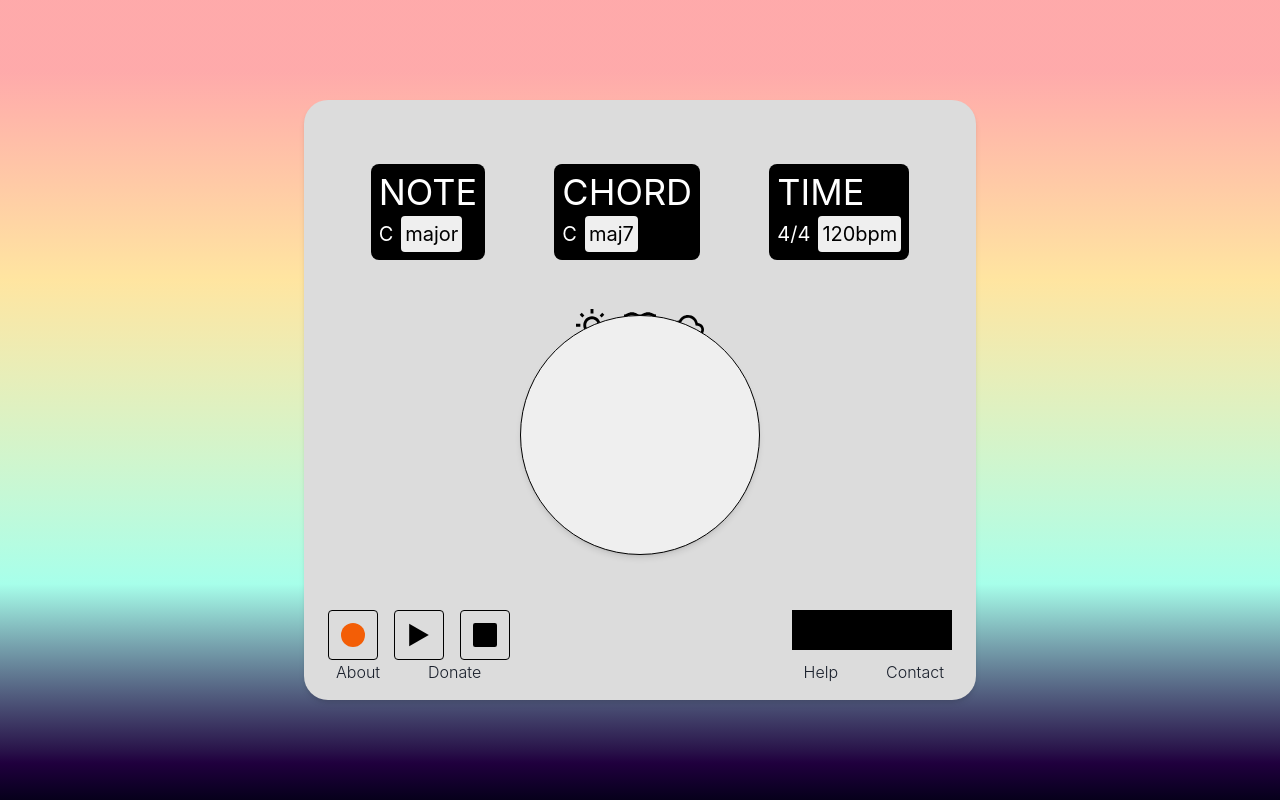
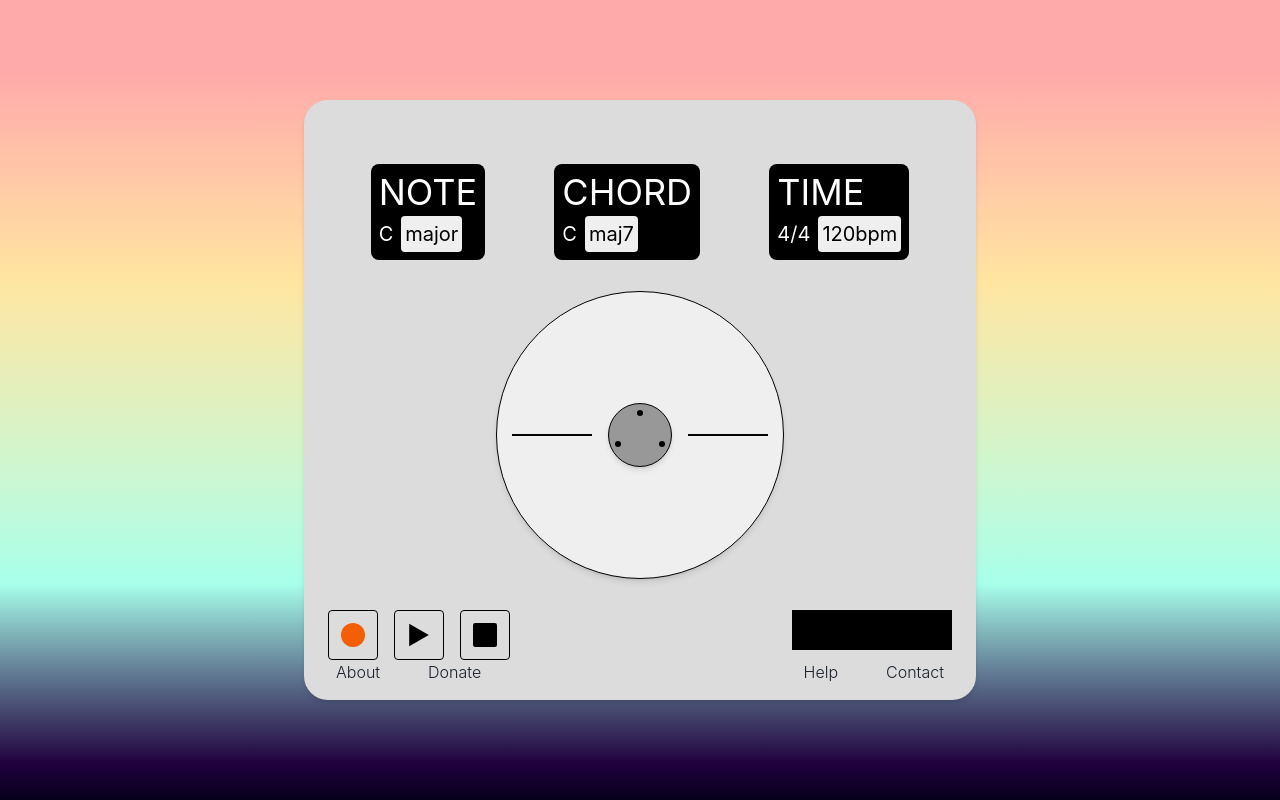
Before and after one commit to dizzyjaguar/improvEar, a React (Vite) app: page /player in a window 1280 px wide. Built offline with nearby package versions, Linux system fonts and the light colour scheme.

Commit message:
Added tape spinner

```diff
--- /dev/null
+++ b/src/components/TapeSpinner/index.tsx
@@ -0,0 +1,30 @@
+export default function TapeSpinner() {
+    return (
+      <>
+      <div className={`w-20 h-[1.5px] border-1px bg-[#000000] mr-4`}>
+
+</div>
+        <div
+          className={`w-16 h-16 bg-[#989898] border-[1px] border-black shadow-md rounded-full relative flex items-center justify-center`}
+        >
+          <div className="relative w-full h-full">
+            <div
+              className={`w-1.5 h-1.5 bg-[#000000] border-black rounded-full absolute`}
+              style={{ top: '15%', left: '50%', transform: 'translate(-50%, -50%)' }}
+            ></div>
+            <div
+              className={`w-1.5 h-1.5 bg-[#000000] border-black rounded-full absolute`}
+              style={{ top: '50%', left: '15%', transform: 'translate(-50%, 100%)' }}
+            ></div>
+            <div
+              className={`w-1.5 h-1.5 bg-[#000000] border-black rounded-full absolute`}
+              style={{ top: '50%', left: '85%', transform: 'translate(-50%, 100%)' }}
+            ></div>
+          </div>
+        </div>
+        <div className={`w-20 h-[1.5px] border-1px bg-[#000000] ml-4`}>
+
+</div>
+      </>
+    );
+  }
--- a/src/routes/player.tsx
+++ b/src/routes/player.tsx
@@ -5,6 +5,8 @@ import Record from '../components/icons/Record'
 import RecordButton from '../components/Buttons/RecordButton'
 import PlayButton from '../components/Buttons/PlayButton'
 import PauseButton from '../components/Buttons/PauseButton'
+import TapeSpinner from '../components/TapeSpinner'
+
 const visible = { opacity: 1, transition: { duration: 2 } }
 
 const itemVariants = {
@@ -32,9 +34,9 @@ export default function Player() {
         </motion.div>
         {/* spinner */}
         <motion.div
-          className={`w-60 h-60 bg-alabaster-100 border-[1px] border-black shadow-md rounded-full self-center`}
+          className={`w-72 h-72 md:w-64 md:h-64 lg:w-72 lg:h-72 bg-alabaster-100 border-[1px] border-black shadow-md rounded-full self-center flex justify-center items-center`}
           variants={itemVariants}
-        ></motion.div>
+        ><TapeSpinner /></motion.div>
         <div className={`flex flex-row justify-between space-x-60 px-6`}>
           <div className={`space-x-4`}>
             <RecordButton />
```
